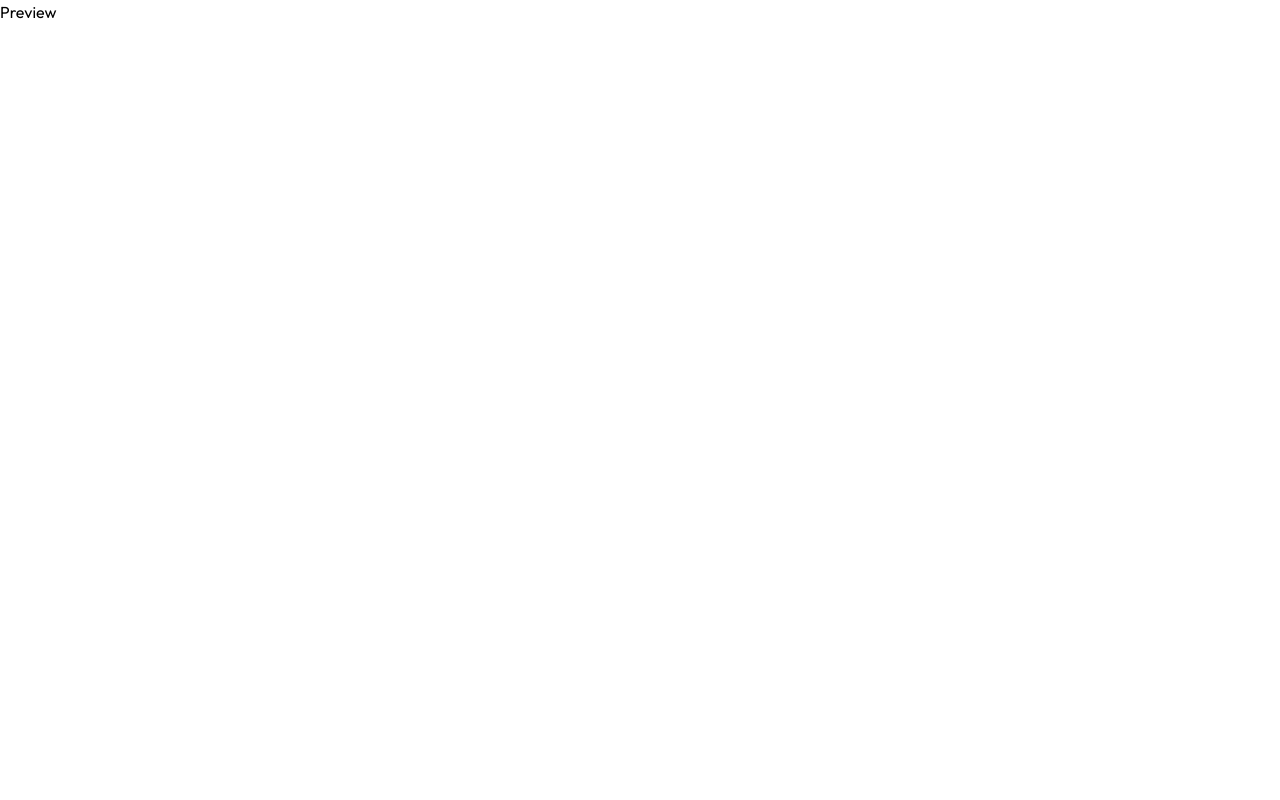
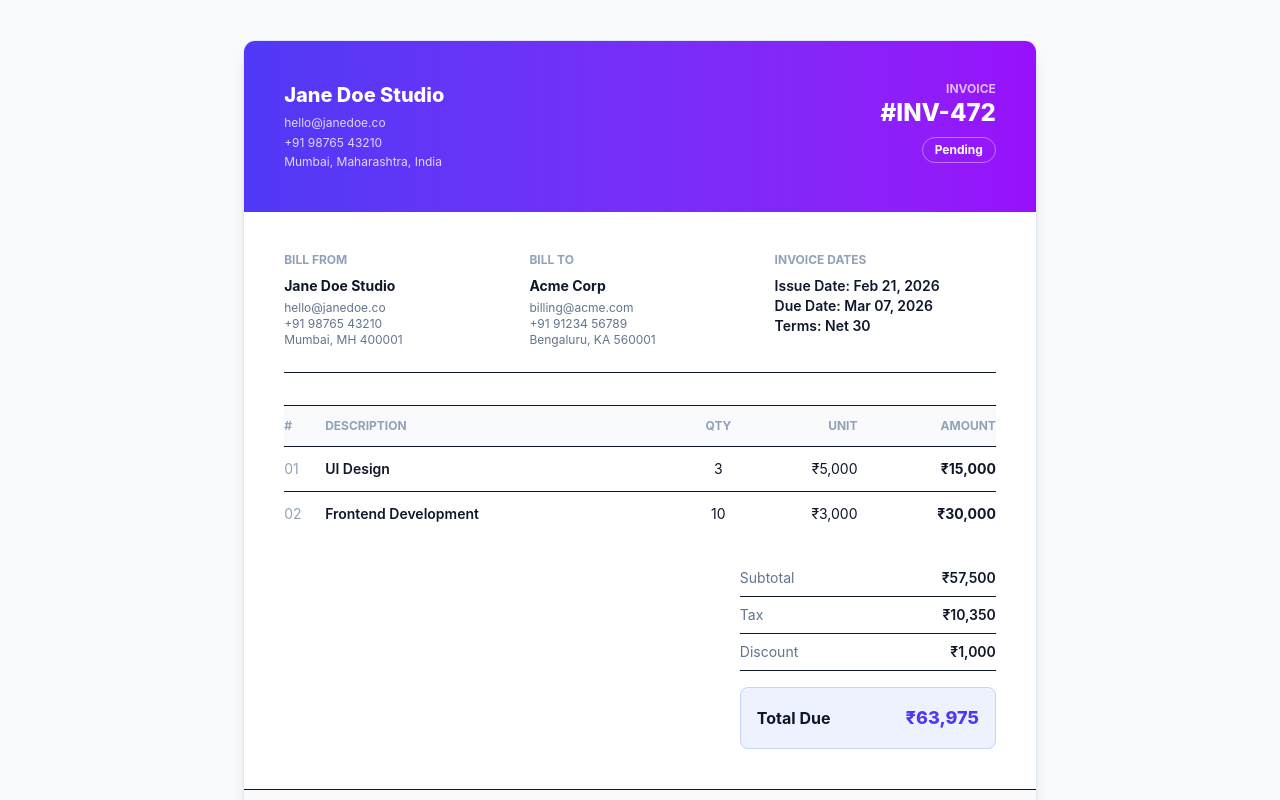
Before and after one commit to ashirwadexe/ArthAI, a React (Vite) app: page /view/1 in a window 1280 px wide. Shown: the top 800 px of the page. Built offline with nearby package versions, Linux system fonts and the light colour scheme.

Commit message:
adding View Invoice page

```diff
--- a/src/App.jsx
+++ b/src/App.jsx
@@ -3,9 +3,9 @@
 import Home from './Pages/Home'
 import Dashboard from './Pages/Dashboard'
 import InvoiceBuilder from './Pages/InvoiceBuilder'
-import Preview from './Pages/Preview'
 import Login from './Pages/Login'
 import Layout from './Pages/Layout'
+import ViewInvoice from './Pages/ViewInvoice'
 
 const App = () => {
   return (
@@ -18,7 +18,7 @@
           <Route path='builder' element={<InvoiceBuilder/>}/>
         </Route>
 
-        <Route path='view/:invoiceId' element={<Preview/>}/>
+        <Route path='view/:invoiceId' element={<ViewInvoice/>}/>
         <Route path='login' element={<Login/>}/>
       </Routes>
     </>
--- a/src/Components/Home/Hero.jsx
+++ b/src/Components/Home/Hero.jsx
@@ -47,7 +47,7 @@
           {/* Desktop buttons */}
           <div className="hidden md:block space-x-3">
             <Link
-              to='/register'
+              to='/login'
               className="px-6 py-2 bg-indigo-600 hover:bg-indigo-700 transition text-white rounded-md"
             >
               Get started
--- a/src/Components/InvoiceTable.jsx
+++ b/src/Components/InvoiceTable.jsx
@@ -1,5 +1,6 @@
 import { Eye } from 'lucide-react';
 import React from 'react'
+import { Link } from 'react-router-dom';
 
 const InvoiceTable = () => {
 
@@ -86,9 +87,10 @@
                     </td>
 
                     <td className="px-5 py-4">
-                    <button className="text-indigo-600 hover:text-indigo-800  cursor-pointer">
+                    <Link to={'/view/resumeId'} className="text-indigo-600 hover:text-indigo-800 flex items-center gap-2 cursor-pointer">
                         <Eye className="size-5" />
-                    </button>
+                        <p>View</p>
+                    </Link>
                     </td>
 
                 </tr>
--- a/src/Pages/Preview.jsx
+++ /dev/null
@@ -1,9 +0,0 @@
-import React from 'react'
-
-const Preview = () => {
-  return (
-    <div>Preview</div>
-  )
-}
-
-export default Preview
--- /dev/null
+++ b/src/Pages/ViewInvoice.jsx
@@ -0,0 +1,297 @@
+import React, { useState } from "react";
+
+const ViewInvoice = () => {
+
+  // Share function
+  const handleShare = async () => {
+    await navigator.clipboard.writeText(window.location.href);
+    setTimeout(() => setShowToast(false), 2800);
+  };
+
+  // Print function
+  const handlePrint = () => {
+    window.print();
+  };
+
+  // Download function
+  const handleDownload = () => {
+    window.print();
+  };
+
+  return (
+    <div className="min-h-screen bg-slate-50 font-[Inter] text-slate-900">
+
+
+
+
+      {/* Page Wrapper */}
+      <div className="flex justify-center p-10 print:p-0">
+
+        {/* Invoice Sheet */}
+        <div className="w-[210mm] min-h-[297mm] bg-white border border-slate-200 rounded-xl shadow-lg print:shadow-none print:border-none print:rounded-none overflow-hidden">
+
+          {/* Header */}
+          <div className="bg-gradient-to-r from-indigo-600 to-purple-600 text-white p-10 flex justify-between">
+
+            <div>
+              <div className="text-xl font-extrabold">
+                Jane Doe Studio
+              </div>
+
+              <div className="text-xs opacity-80 mt-1 leading-relaxed">
+                hello@janedoe.co <br />
+                +91 98765 43210 <br />
+                Mumbai, Maharashtra, India
+              </div>
+            </div>
+
+            <div className="text-right">
+              <div className="text-xs uppercase opacity-70 font-bold">
+                Invoice
+              </div>
+
+              <div className="text-2xl font-extrabold">
+                #INV-472
+              </div>
+
+              <div className="mt-2 px-3 py-1 text-xs font-bold border border-white/40 rounded-full inline-block">
+                Pending
+              </div>
+            </div>
+
+          </div>
+
+
+          {/* Body */}
+          <div className="p-10">
+
+            {/* Billing Row */}
+            <div className="grid grid-cols-3 gap-6 border-b pb-6 mb-8">
+
+              {/* Bill From */}
+              <div>
+                <div className="text-xs font-bold text-slate-400 uppercase mb-2">
+                  Bill From
+                </div>
+
+                <div className="font-bold text-sm">
+                  Jane Doe Studio
+                </div>
+
+                <div className="text-xs text-slate-500 mt-1">
+                  hello@janedoe.co <br />
+                  +91 98765 43210 <br />
+                  Mumbai, MH 400001
+                </div>
+              </div>
+
+
+              {/* Bill To */}
+              <div>
+                <div className="text-xs font-bold text-slate-400 uppercase mb-2">
+                  Bill To
+                </div>
+
+                <div className="font-bold text-sm">
+                  Acme Corp
+                </div>
+
+                <div className="text-xs text-slate-500 mt-1">
+                  billing@acme.com <br />
+                  +91 91234 56789 <br />
+                  Bengaluru, KA 560001
+                </div>
+              </div>
+
+
+              {/* Dates */}
+              <div>
+                <div className="text-xs font-bold text-slate-400 uppercase mb-2">
+                  Invoice Dates
+                </div>
+
+                <div className="text-sm font-semibold">
+                  Issue Date: Feb 21, 2026
+                </div>
+
+                <div className="text-sm font-semibold">
+                  Due Date: Mar 07, 2026
+                </div>
+
+                <div className="text-sm font-semibold">
+                  Terms: Net 30
+                </div>
+
+              </div>
+
+            </div>
+
+
+            {/* Items Table */}
+            <table className="w-full text-sm">
+
+              <thead className="bg-slate-50 border-y">
+
+                <tr className="text-xs uppercase text-slate-400">
+
+                  <th className="py-3 text-left">#</th>
+
+                  <th className="py-3 text-left">
+                    Description
+                  </th>
+
+                  <th className="py-3 text-center">
+                    Qty
+                  </th>
+
+                  <th className="py-3 text-right">
+                    Unit
+                  </th>
+
+                  <th className="py-3 text-right">
+                    Amount
+                  </th>
+
+                </tr>
+
+              </thead>
+
+
+              <tbody>
+
+                <tr className="border-b">
+                  <td className="py-3 text-slate-400">
+                    01
+                  </td>
+
+                  <td>
+                    <div className="font-semibold">
+                      UI Design
+                    </div>
+                  </td>
+
+                  <td className="text-center">
+                    3
+                  </td>
+
+                  <td className="text-right">
+                    ₹5,000
+                  </td>
+
+                  <td className="text-right font-bold">
+                    ₹15,000
+                  </td>
+
+                </tr>
+
+
+                <tr>
+                  <td className="py-3 text-slate-400">
+                    02
+                  </td>
+
+                  <td>
+                    <div className="font-semibold">
+                      Frontend Development
+                    </div>
+                  </td>
+
+                  <td className="text-center">
+                    10
+                  </td>
+
+                  <td className="text-right">
+                    ₹3,000
+                  </td>
+
+                  <td className="text-right font-bold">
+                    ₹30,000
+                  </td>
+
+                </tr>
+
+              </tbody>
+
+            </table>
+
+
+            {/* Summary */}
+            <div className="flex justify-end mt-6">
+
+              <div className="w-64">
+
+                <div className="flex justify-between py-2 text-sm border-b">
+                  <span className="text-slate-500">
+                    Subtotal
+                  </span>
+                  <span className="font-semibold">
+                    ₹57,500
+                  </span>
+                </div>
+
+
+                <div className="flex justify-between py-2 text-sm border-b">
+                  <span className="text-slate-500">
+                    Tax
+                  </span>
+                  <span className="font-semibold">
+                    ₹10,350
+                  </span>
+                </div>
+
+                <div className="flex justify-between py-2 text-sm border-b">
+                  <span className="text-slate-500">
+                    Discount
+                  </span>
+                  <span className="font-semibold">
+                    ₹1,000
+                  </span>
+                </div>
+
+
+                <div className="flex justify-between items-center mt-4 p-4 bg-indigo-50 border border-indigo-200 rounded-lg">
+                  <span className="font-bold">
+                    Total Due
+                  </span>
+
+                  <span className="text-lg font-extrabold text-indigo-600">
+                    ₹63,975
+                  </span>
+                </div>
+
+              </div>
+
+            </div>
+
+          </div>
+
+
+          {/* Footer */}
+          <div className="bg-slate-50 border-t p-6 flex justify-between text-xs">
+
+            <div className="font-bold text-indigo-600">
+              ArthAI
+            </div>
+
+            <div className="text-slate-400 text-right">
+              Invoice #INV-472 <br />
+              hello@janedoe.co
+            </div>
+
+          </div>
+
+
+          {/* Thank You */}
+          <div className="bg-gradient-to-r from-indigo-600 to-purple-600 text-white text-center py-3 text-xs font-semibold">
+            Thank you for your business 🙏
+          </div>
+
+        </div>
+
+      </div>
+
+    </div>
+  );
+}
+
+export default ViewInvoice;
```
Also changed, not shown: src/Pages/InvoiceBuilder.jsx (+26 -9 lines).
